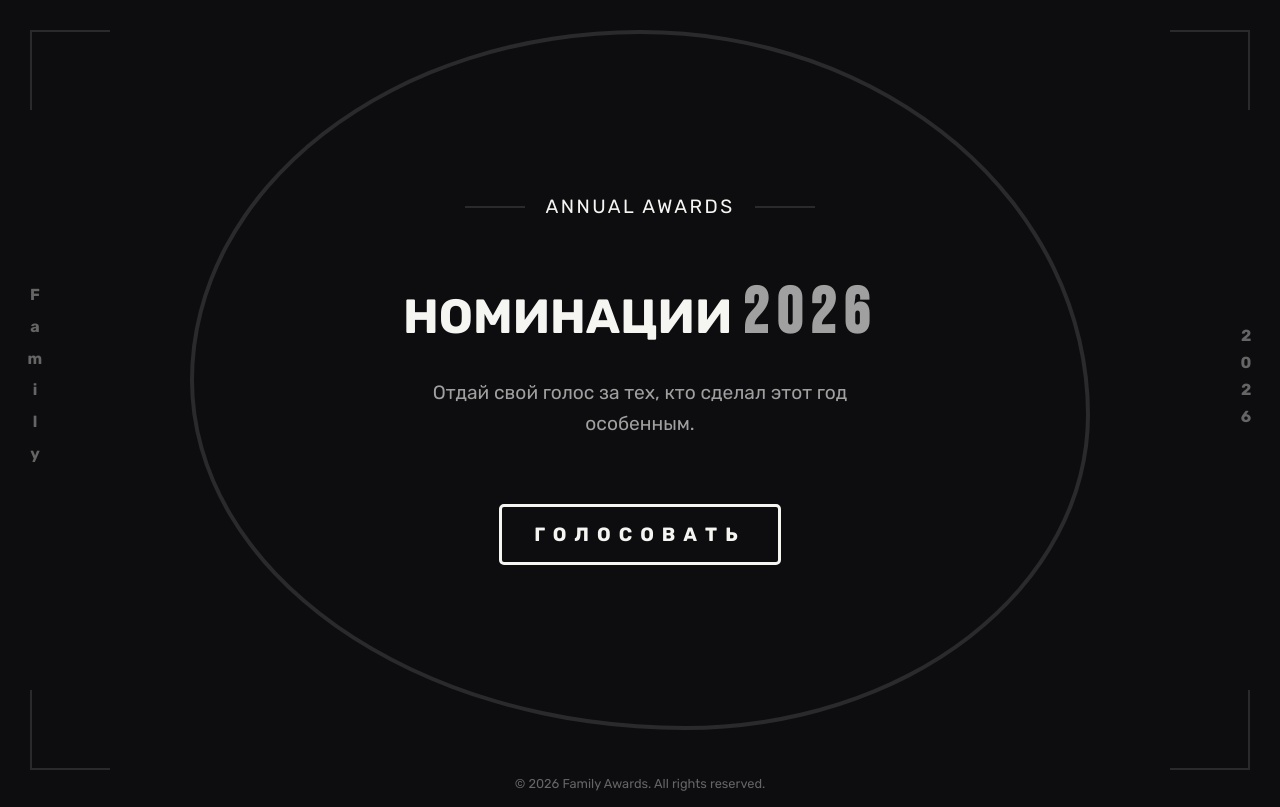
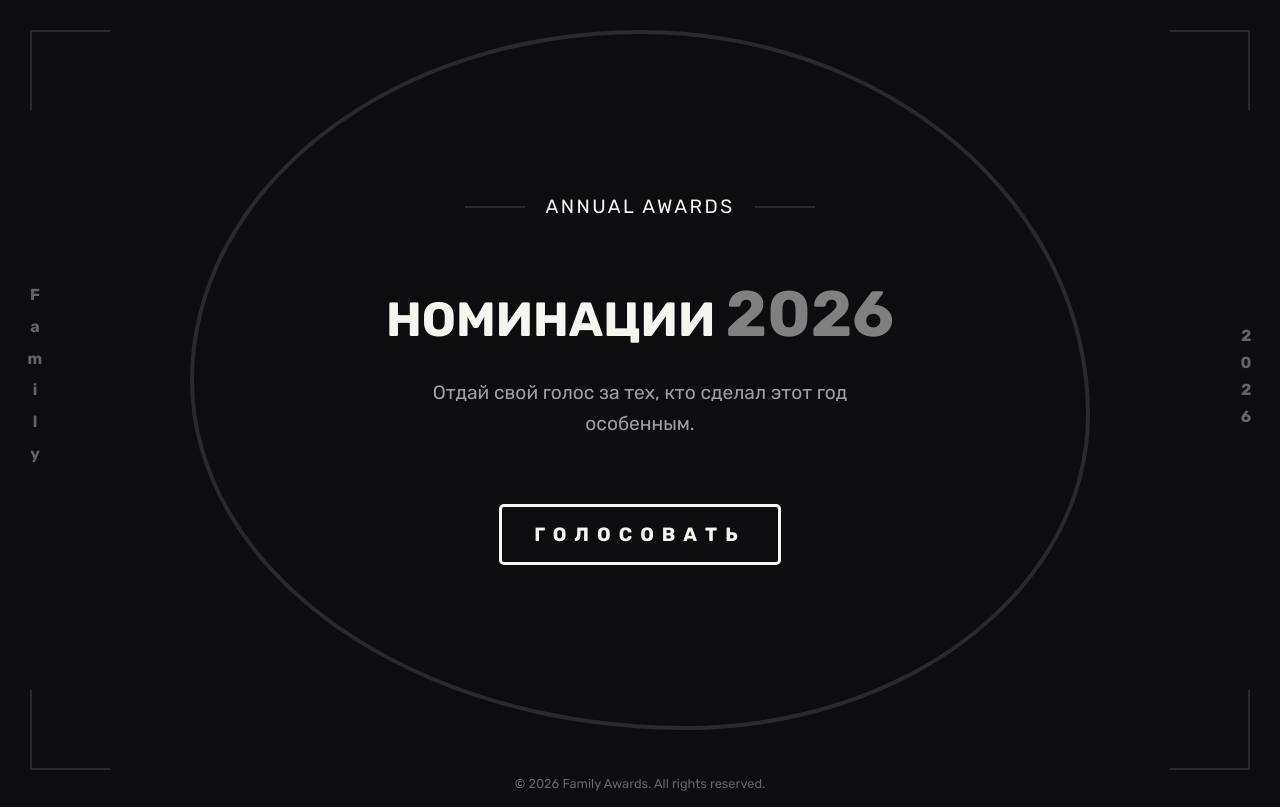
Before and after one commit to F1uffycode/Family-Awards, a plain HTML site: page index.html in a window 1280 px wide. Drawn offline with Linux system fonts and the light colour scheme.

Commit message:
Add animation to (2026)

```diff
--- a/index.html
+++ b/index.html
@@ -63,5 +63,8 @@
 
 </footer>
 
+
+<script src="script.js"></script>
+
 </body>
 </html>
--- /dev/null
+++ b/script.js
@@ -0,0 +1,14 @@
+const year = document.querySelector('.blob__title span');
+    const text = year.textContent;
+
+    year.textContent = '';
+
+    [...text].forEach((letter, index) => {
+        const span = document.createElement('span');
+
+        span.classList.add('letter');
+        span.textContent = letter;
+        span.style.animationDelay = `${index * 0.45}s`;
+
+        year.appendChild(span);
+    });
--- a/style.css
+++ b/style.css
@@ -183,13 +183,23 @@ a {
 }
 
 .blob__title span {
-    font-family: "Bebas Neue", sans-serif;
+    display: inline-block;
+    color: #808080;
+    font-size: 4rem;
+}
 
-    font-size: clamp(3rem, 6vw, 4rem);
+.blob__title span .letter {
+    display: inline-block;
+    opacity: 0;
+    transform: translateY(20px);
+    animation: letterAppear 0.5s ease forwards;
+}
 
-    letter-spacing: 0.5rem;
-
-    color: #A0A0A0;
+@keyframes letterAppear {
+    to {
+        opacity: 1;
+        transform: translateY(0);
+    }
 }
 
 
```
